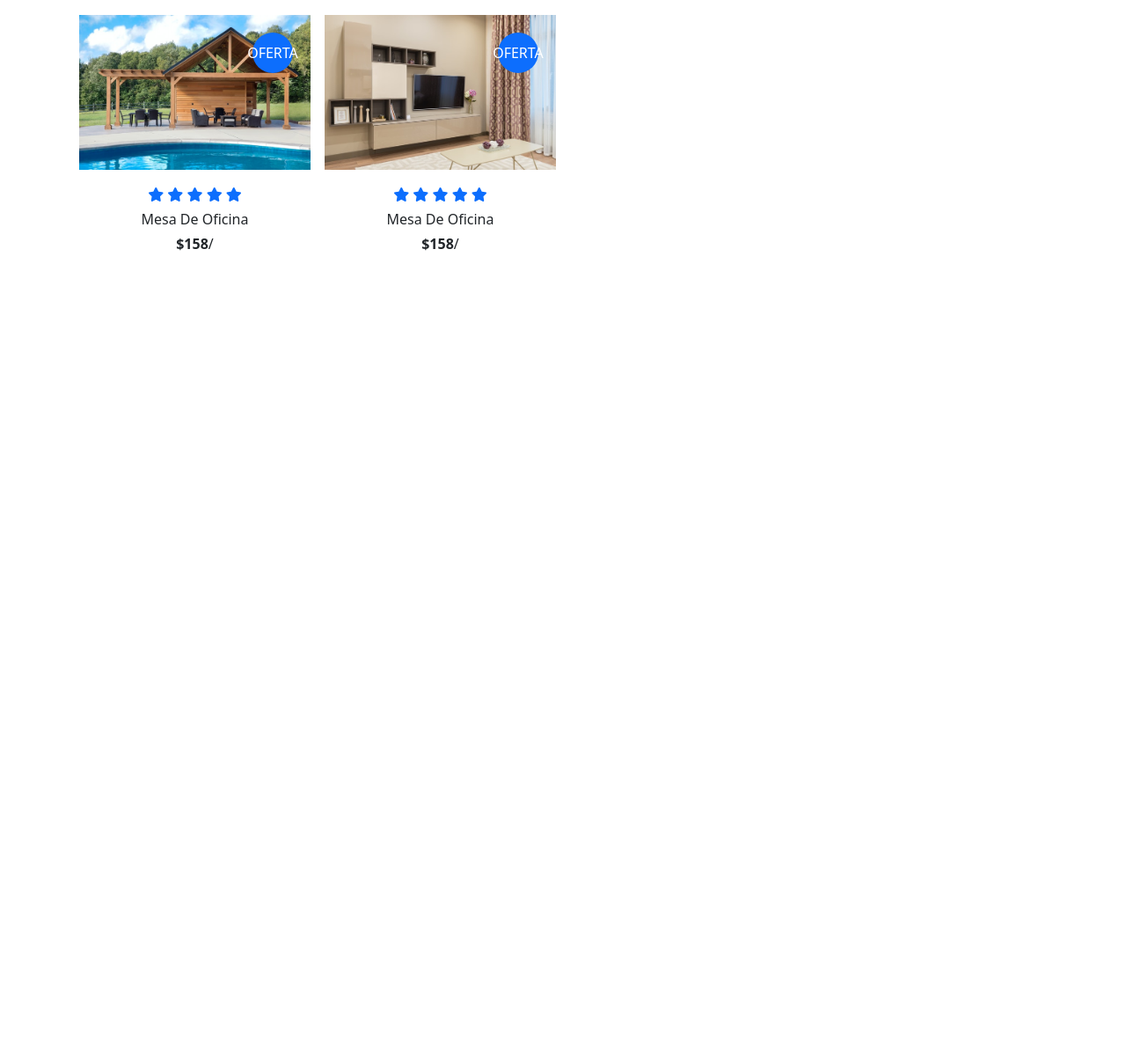
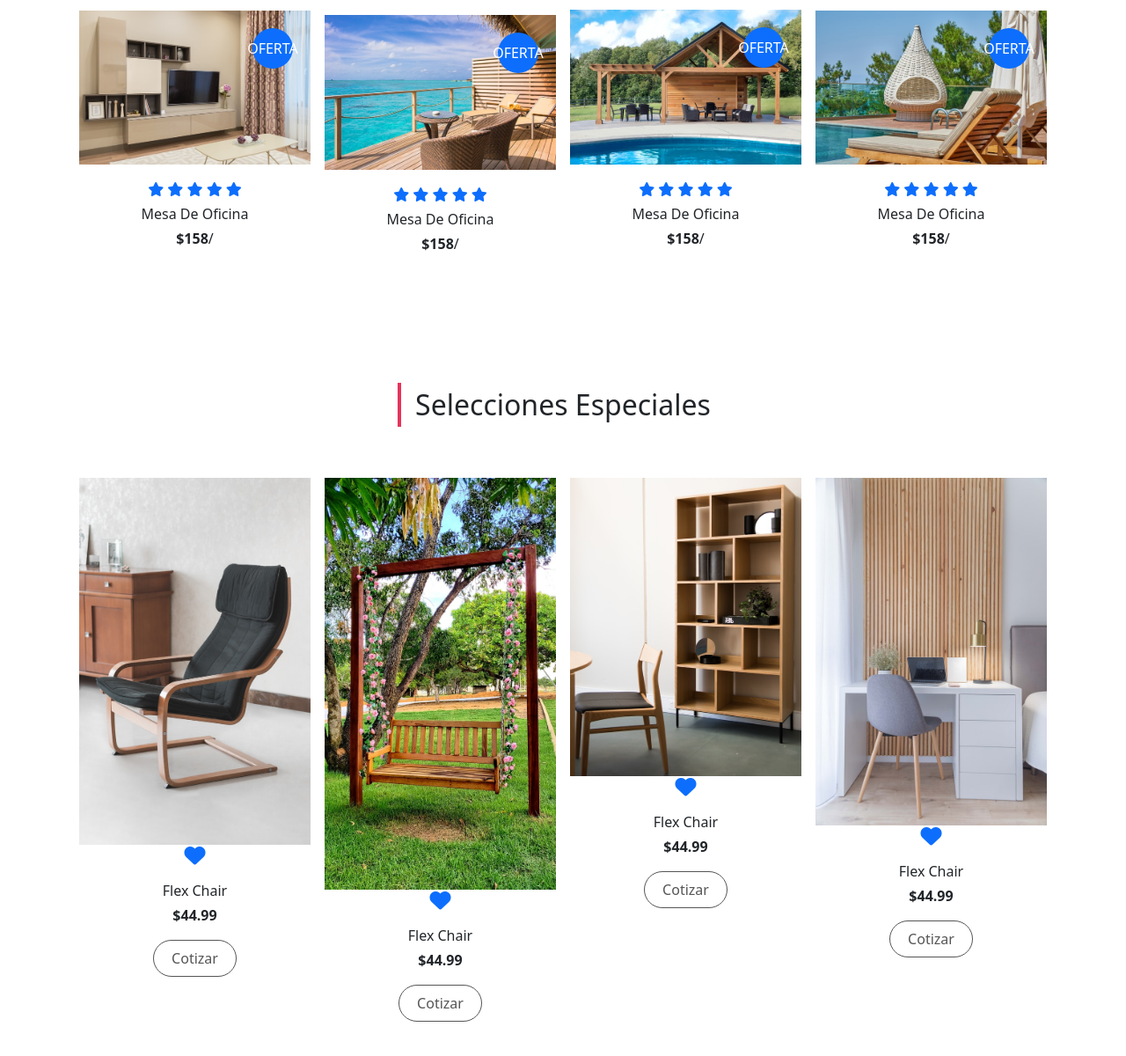
Before and after one commit to MarviinFlores/woodshop, a plain HTML site: page index.html in a window 1280 px wide. Shown: the part 1344-2544 px from the top of the page at 88% size. Before the commit the page ends 1689 px from the top, so only its background shows below. Drawn offline with nearby package versions, Linux system fonts and the light colour scheme; a web font is replaced by a local one.

Commit message:
Special Products

```diff
--- a/css/main.css
+++ b/css/main.css
@@ -90,10 +90,15 @@ body{
 	transform:translateY(-50%);
 }
 /* colecciones*/
-.active-filter-btn{
+
+.active-filter-btn {
 	background-color:var(--pink)!important;
 	color:#fff!important;
 	border-color:var(--pink)!important;
+}
+
+.filter-button-group .btn:hover{
+	color: #fff!important;
 }
 .collection-img span{
 	top:20px;
@@ -102,3 +107,20 @@ body{
 	height: 46px;
 	border-radius:50%;
 }
+
+/*  especiales */
+
+.special-img span {
+	top:20px;
+	right: 20px;
+}
+
+.special-list .btn{
+	padding: 8px 20px!important;
+}
+.special-img img {
+	transition:all 0.3s ease;
+}
+.special-img:hover img{
+	transform: scale(1.2);
+}
--- a/index.html
+++ b/index.html
@@ -113,15 +113,15 @@
 			<h2 class = "position-relative d-inline-block">Nueva Coleccion</h2>
 		</div>
 		<div class ="row g-0">
-			<div class ="d-flex flex-wrap  justify-content-center mt-5">
-				<button type ="button" class ="btn m-2 text-dark active-filter-btn">Todos</button>
- 				<button type ="button" class ="btn m-2 text-dark">Interiores</button>
-				<button type ="button" class ="btn m-2 text-dark">Exteriores</button>
-				<button type ="button" class ="btn m-2">Recamaras</button>
+			<div class ="d-flex flex-wrap  justify-content-center mt-5 filter-button-group">
+				<button type ="button" class ="btn m-2 text-dark active-filter-btn" data-filter ="*">Todos</button>
+ 				<button type ="button" class ="btn m-2 text-dark" data-filter=".best">Interiores</button>
+				<button type ="button" class ="btn m-2 text-dark" data-filter=".feat">Exteriores</button>
+				<button type ="button" class ="btn m-2 text-dark" data-filter=".new">Recamarias</button>
 			</div>
 
 			<div class = "collection-list mt-4 row gx-0 gy-3">
-				<div class="col-md-6 col-lg-4 col-xl-3 p-2" >
+				<div class="col-md-6 col-lg-4 col-xl-3 p-2 best" >
 						<div class ="collection-img position-relative">
 							<img src = "images/officedesk.jpg" class ="w-100">
 						<span class ="position-absolute bg-primary text-white d-flex align-items-center justify-content-center">OFERTA</span>
@@ -141,7 +141,7 @@
 					</div>
 				</div>
 
-		<div class="col-md-6 col-lg-4 col-xl-3 p-2" >
+		<div class="col-md-6 col-lg-4 col-xl-3 p-2 feat" >
 
 						<div class ="collection-img position-relative">
 						<img src = "images/bathroomdks.jpg" class ="w-100">
@@ -161,7 +161,7 @@
 						<span class = "fw-bold">$158</span>/
 					</div>
 				</div>
-			<div class="col-md-6 col-lg-4 col-xl-3 p-2" >
+			<div class="col-md-6 col-lg-4 col-xl-3 p-2 new" >
 
 						<div class ="collection-img position-relative">
 						<img src = "images/cabinetkitchen.jpg" class ="w-100">
@@ -182,7 +182,7 @@
 					</div>
 				</div>
 
-						<div class="col-md-6 col-lg-4 col-xl-3 p-2" >
+						<div class="col-md-6 col-lg-4 col-xl-3 p-2 best" >
 
 						<div class ="collection-img position-relative">
 						<img src = "images/bookshelv.jpg" class ="w-100">
@@ -204,7 +204,7 @@
 					</div>
 				</div>
 
-						<div class="col-md-6 col-lg-4 col-xl-3 p-2" >
+						<div class="col-md-6 col-lg-4 col-xl-3 p-2 feat" >
 
 						<div class ="collection-img position-relative">
 						<img src = "images/pergola.jpg" class ="w-100">
@@ -227,7 +227,7 @@
 				</div>
 
 
-						<div class="col-md-6 col-lg-4 col-xl-3 p-2" >
+						<div class="col-md-6 col-lg-4 col-xl-3 p-2 new " >
 						<div class ="collection-img position-relative">
 						<img src = "images/theatherhome.jpg" class ="w-100">
 						<span class ="position-absolute bg-primary text-white d-flex align-items-center justify-content-center">OFERTA</span>
@@ -246,8 +246,48 @@
 						<span class = "fw-bold">$158</span>/
 					</div>
 				</div>
+						<div class="col-md-6 col-lg-4 col-xl-3 p-2 best" >
 
+						<div class ="collection-img position-relative">
+						<img src = "images/chairpool.jpg" class ="w-100">
+						<span class ="position-absolute bg-primary text-white d-flex align-items-center justify-content-center">OFERTA</span>
 
+					</div>
+					<div class = "text-center">
+						<div class = "rating mt-3">
+		<span class = "text-primary"><i class ="fas fa-star"></i></span>
+		<span class = "text-primary"><i class ="fas fa-star"></i></span>
+		<span class = "text-primary"><i class ="fas fa-star"></i></span>
+		<span class = "text-primary"><i class ="fas fa-star"></i></span>
+		<span class = "text-primary"><i class ="fas fa-star"></i></span>
+
+						</div>
+
+						<p class ="text-capitalize my-1">Mesa de Oficina</p>
+						<span class = "fw-bold">$158</span>/
+					</div>
+				</div>
+							<div class="col-md-6 col-lg-4 col-xl-3 p-2 feat" >
+
+						<div class ="collection-img position-relative">
+						<img src = "images/decks.jpg" class ="w-100">
+						<span class ="position-absolute bg-primary text-white d-flex align-items-center justify-content-center">OFERTA</span>
+
+					</div>
+					<div class = "text-center">
+						<div class = "rating mt-3">
+		<span class = "text-primary"><i class ="fas fa-star"></i></span>
+		<span class = "text-primary"><i class ="fas fa-star"></i></span>
+		<span class = "text-primary"><i class ="fas fa-star"></i></span>
+		<span class = "text-primary"><i class ="fas fa-star"></i></span>
+		<span class = "text-primary"><i class ="fas fa-star"></i></span>
+
+						</div>
+
+						<p class ="text-capitalize my-1">Mesa de Oficina</p>
+						<span class = "fw-bold">$158</span>/
+					</div>
+							</div>
 			</div>
 		</div>
 	</div>
@@ -257,9 +297,86 @@
 <!-- end of colecciones-->
 
 
+<!--Productos Especiales-->
+<section id = "special" class= "py-5">
+	<div class ="container">
+		<div class = "title text-center py-5">
+			<h2 class ="position-relative d-inline-block">Selecciones Especiales</h2>
+	</div>
+
+	<div class = "special-list row g-0">
+		<div class = "col-md-6 col-lg-4 col-xl-3 p-2">
+    		<div class ="special-img position-realtive overflow-hidden">
+		<img src = "images/flexchair.jpg" class ="w-100">
+		<span class = "postion-absolute d-flex align-items-center
+			justify-content-center text-primary fs-4">
+			<i class = "fas fa-heart"></i>
+		</span>
+		</div>
+		<div class = "text-center">
+		<p class = "text-capitalize mt-3 mb-1">Flex Chair</p>
+		<span class = "fw-bold d-block">$44.99</span>
+		<a href = "#" class= "btn btn-primary mt-3">Cotizar</a>
+	</div>
+	</div>
+			<div class = "col-md-6 col-lg-4 col-xl-3 p-2">
+    		<div class ="special-img position-realtive overflow-hidden">
+		<img src = "images/mesedora1.jpg" class ="w-100">
+		<span class = "postion-absolute d-flex align-items-center
+			justify-content-center text-primary fs-4">
+			<i class = "fas fa-heart"></i>
+		</span>
+		</div>
+		<div class = "text-center">
+		<p class = "text-capitalize mt-3 mb-1">Flex Chair</p>
+		<span class = "fw-bold d-block">$44.99</span>
+		<a href = "#" class= "btn btn-primary mt-3">Cotizar</a>
+	</div>
+	</div>
+	<div class = "col-md-6 col-lg-4 col-xl-3 p-2">
+    		<div class ="special-img position-realtive overflow-hidden">
+		<img src = "images/shelfbook1.jpg" class ="w-100">
+		<span class = "postion-absolute d-flex align-items-center
+			justify-content-center text-primary fs-4">
+			<i class = "fas fa-heart"></i>
+		</span>
+		</div>
+		<div class = "text-center">
+		<p class = "text-capitalize mt-3 mb-1">Flex Chair</p>
+		<span class = "fw-bold d-block">$44.99</span>
+		<a href = "#" class= "btn btn-primary mt-3">Cotizar</a>
+	</div>
+	</div>
+
+	<div class = "col-md-6 col-lg-4 col-xl-3 p-2">
+    		<div class ="special-img position-realtive overflow-hidden">
+		<img src = "images/desktop1.jpg" class ="w-100">
+		<span class = "postion-absolute d-flex align-items-center
+			justify-content-center text-primary fs-4">
+			<i class = "fas fa-heart"></i>
+		</span>
+		</div>
+		<div class = "text-center">
+		<p class = "text-capitalize mt-3 mb-1">Flex Chair</p>
+		<span class = "fw-bold d-block">$44.99</span>
+		<a href = "#" class= "btn btn-primary mt-3">Cotizar</a>
+	</div>
+	</div>
+	</div>
+	</div>
+
+
+</section>
+
+
+<!-- Fin de Productos Especiales-->
+
 
     <!--jquery-->
     <script src="js/jquery-3.6.0.js"></script>
+    <!-- isotope js--!>
+    <script src="https://unpkg.com/isotope-layout@3/dist/isotope.pkgd.js"></script>
+
     <!--bootstrap js-->
     <script src="bootstrap-5.1.3-dist/js/bootstrap.min.js">
     </script>
--- a/js/script.js
+++ b/js/script.js
@@ -0,0 +1,19 @@
+//init isotope
+
+var $grid =$('.collection-list').isotope({
+	// options
+	 });
+	 // filter items on button click
+	 $('.filter-button-group').on( 'click', 'button', function() {
+	   var filterValue = $(this).attr('data-filter');
+	   resetFilterBtns();
+	   $(this).addClass('active-filter-btn');
+           $grid.isotope({ filter: filterValue });
+    });
+
+       var filterBtns = $('.filter-button-group').find('button');
+	function resetFilterBtns(){
+		filterBtns.each(function(){
+		$(this).removeClass('active-filter-btn');
+		});
+	}
```
Also changed, not shown: images/chairpool.jpg (added), images/decks.jpg (added), images/desktop1.jpg (added), images/flexchair.jpg (added), images/granitotable1.jpg (added), images/logo1.jpeg (added), images/logo2.jpeg (added), images/logo3.jpeg (added), images/logo4.jpeg (added), images/mesedora1.jpg (added), images/patio1.jpg (added), images/pergola1x.jpg (added), images/shelfbook1.jpg (added).
